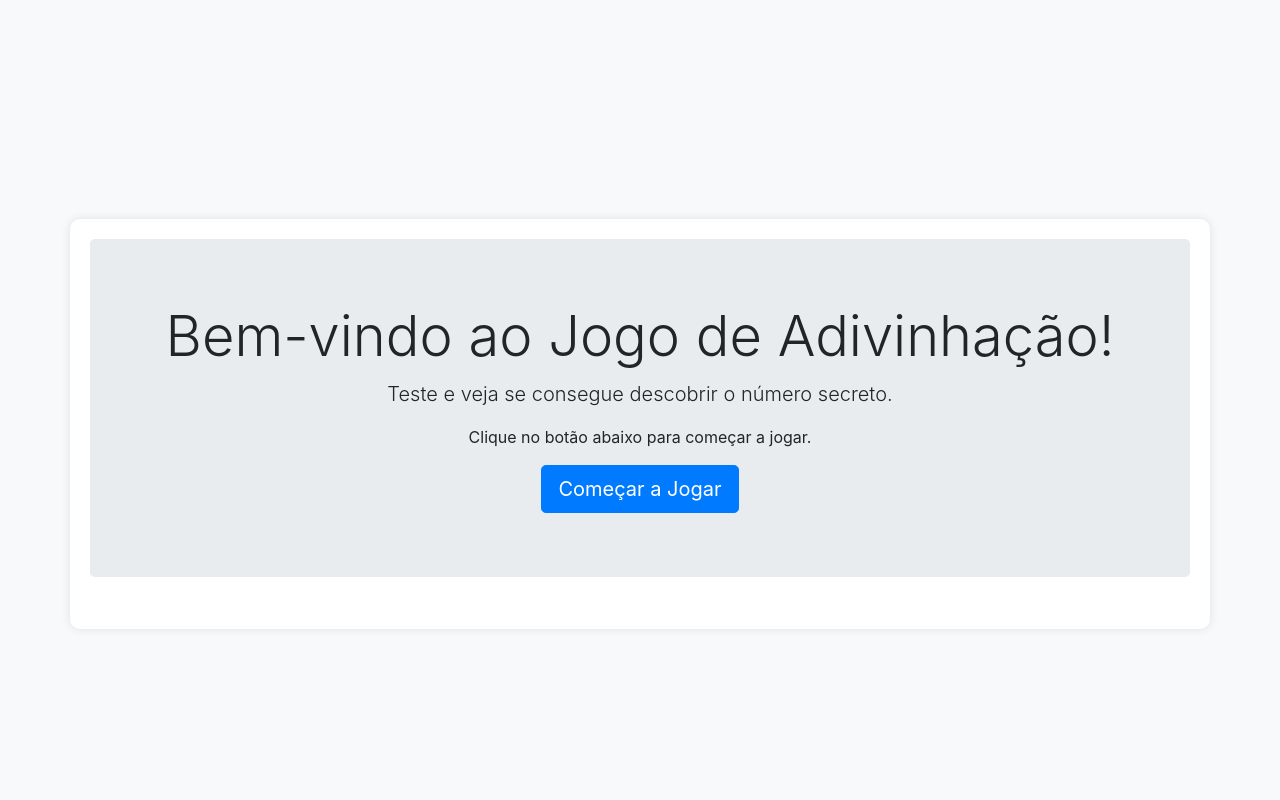
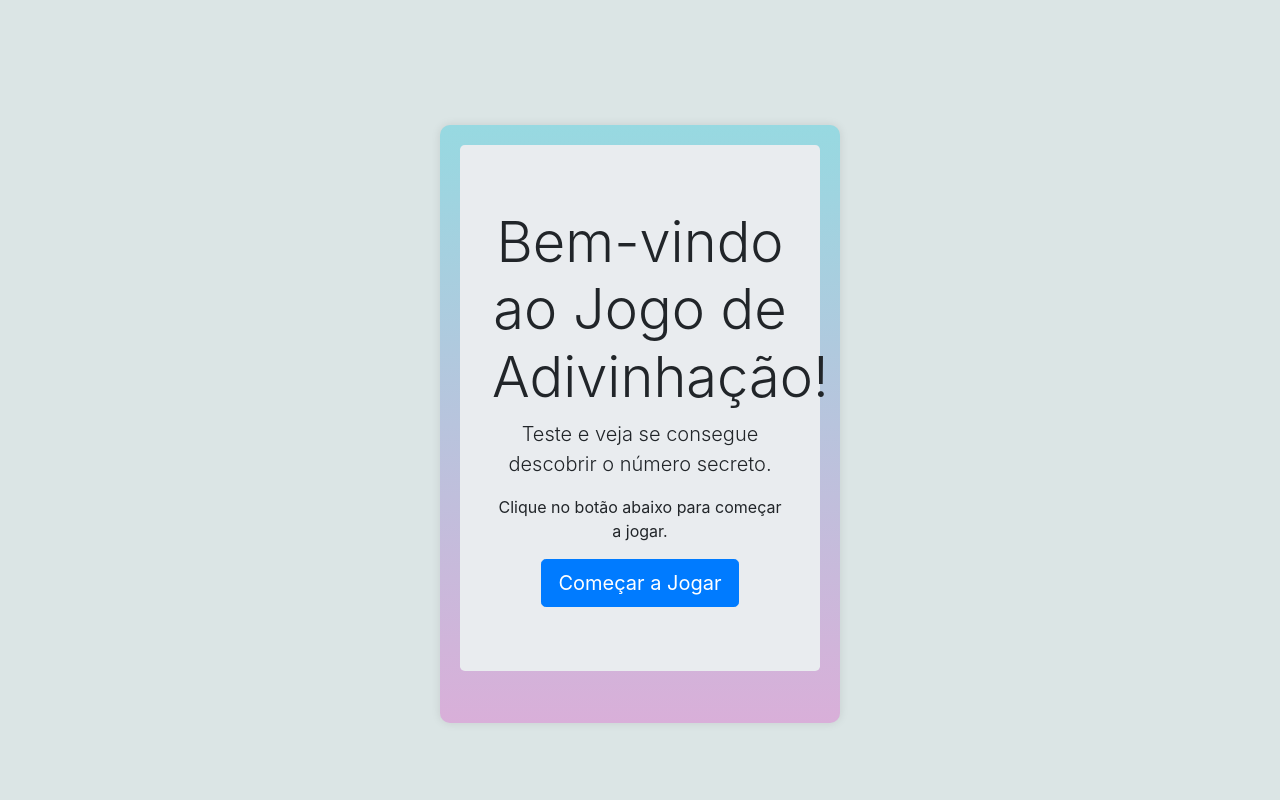
Before and after one commit to Nilson-Ungo/AdivinharNumeroSecreto, a Flask app: page / in a window 1280 px wide. Run offline with Flask 3, Linux system fonts and the light colour scheme; some libraries are stand-ins or nearby versions.

Commit message:
Primeiro commit

```diff
--- a/templates/jogoAdvinhacao.html
+++ b/templates/jogoAdvinhacao.html
@@ -12,15 +12,18 @@
                 justify-content: center;
                 height: 100vh;
                 margin: 0;
-                background-color: #f8f9fa; /* Cor de fundo geral */
+                background-color: #dbe5e5; /* Cor de fundo geral */
             }
 
             .container {
                 text-align: center;
-                background-color: #ffffff; /* Cor de fundo do container */
+                background-color: #D9AFD9;
+                background-image: linear-gradient(0deg, #D9AFD9 0%, #97D9E1 100%);
                 padding: 20px;
                 border-radius: 10px;
                 box-shadow: 0 0 10px rgba(0, 0, 0, 0.1); /* Sombra suave */
+                max-width: 400px; /* Largura máxima do container */
+                width: 90%; /* Largura do container em relação à tela */
             }
 
             form {
@@ -35,7 +38,8 @@
             }
 
             input {
-                width: 20%; /* Reduzi a largura para 60% do container */
+                width: 100%; /* Largura total do container */
+                box-sizing: border-box; /* Evita que as bordas adicionem à largura */
                 padding: 10px;
                 border: 1px solid #ccc;
                 border-radius: 5px;
@@ -57,14 +61,14 @@
                 margin-right: 10px;
                 padding: 10px 20px;
                 border-radius: 20px;
-                background-color: #007bff; /* Cor azul */
+                background-color: #4caf50; /* Cor verde */
                 color: #fff; /* Cor do texto branco */
                 border: none;
                 cursor: pointer;
             }
 
             button:hover {
-                background-color: #0056b3; /* Cor azul mais escura ao passar o mouse */
+                background-color: #45a049; /* Cor verde mais escura ao passar o mouse */
             }
 
             .btn-restart {
@@ -84,7 +88,7 @@
     <body>
         {% if numero_secreto==0 %}
         <form action="/tentar-advinhar-numero" method="POST" class="container">
-            <label for="tentativa">Faça a sua tentativa e descubra o número secreto:</label>
+            <label for="tentativa" style="font-weight: bold; color:black;">Faça a sua tentativa e descubra o número secreto:</label>
             <input type="number" id="tentativa" name="tentativa" value="{{tentativa}}" placeholder="Insira um número inteiro" required>
             <input type="hidden" id="id_jogado_atual" name="id_jogado_atual" value="{{id_jogador_atual}}">
             <h5>{{resultado}}</h5>
```
Also changed, not shown: instance/advinhar_numero.db.
